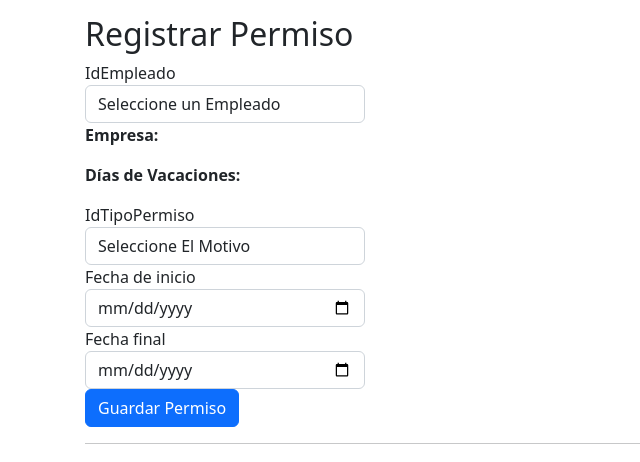
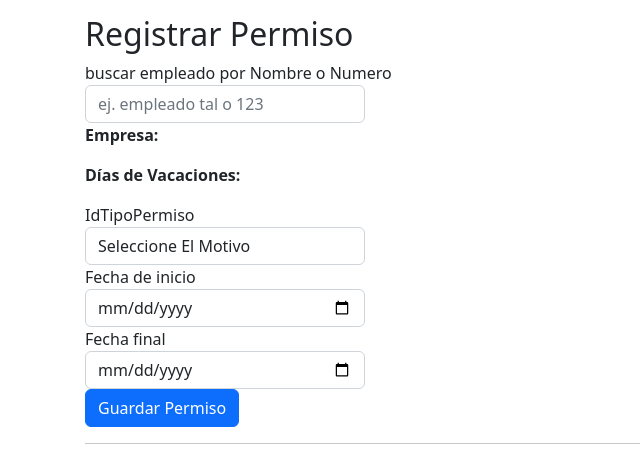
Before and after one commit to Oscarsalin12/Proyecto_Estadias, an ASP.NET MVC app: page /Permisos/CrearPermiso in a window 1280 px wide. Shown: the part 68-530 px from the top of the page, without its empty margins (0-640 px from the left). Run offline with ASP.NET Core 8 and stand-ins for ASP.NET MVC 5, Linux system fonts and the light colour scheme; data that the repository does not hold is empty; the project's own start-up code is not run, and a stand-in starts its controllers and pages; some libraries are stand-ins or nearby versions.

Commit message:
se realiza el metodo busueda por empleados por nombre

```diff
--- a/Proyecto_Estadias/Controllers/PermisosController.cs
+++ b/Proyecto_Estadias/Controllers/PermisosController.cs
@@ -209,6 +209,8 @@ namespace Proyecto_Estadias.Controllers
             return Json(new
             {
                 id = empleado.Id,
+                nombre = empleado.Nombre,
+                numEmpleado = empleado.NumEmpleado,
                 empresa = empleado.Empresas?.Nombre ?? "",
                 empresaId = empleado.IdEmpresa,
                 vacaciones = empleado.DiasDisponibles
--- a/Proyecto_Estadias/Views/Permisos/CrearPermiso.cshtml
+++ b/Proyecto_Estadias/Views/Permisos/CrearPermiso.cshtml
@@ -10,14 +10,21 @@
 @using (Html.BeginForm("CrearPermiso", "Permisos", FormMethod.Post))
 {
     <div class="form-group">
-        @Html.LabelFor(m => m.IdEmpleado)
-      <select id="IdEmpleado" name="IdEmpleado" class="form-control" onchange="cargarDatosEmpleado()">
+        @*despliege de lista*@
+
+        @*<select id="IdEmpleado" name="IdEmpleado" class="form-control" onchange="cargarDatosEmpleado()">
                 <option value="">Seleccione un Empleado</option>
                 @foreach (var emp in Model.Empleados)
                       {
                           <option value="@emp.Id">@emp.Nombre</option>
                       }
             </select>
+              @Html.ValidationMessageFor(m => m.IdEmpleado, "", new { @class = "text-danger"})
+              </div>*@
+        @*<div class="form-group">*@
+        <Label>buscar empleado por Nombre o Numero</Label>
+        <input type="text" id="busquedaEmpleado" class="form-control" placeholder="ej. empleado tal o 123" />
+        @Html.HiddenFor(m => m.IdEmpleado)
     </div>
 
     <div id="datosEmpleado" style="margin-bottom:15px;">
@@ -35,6 +42,7 @@
                 <option value="@motivo.Id">@motivo.NombreMotivo</option>
             }
         </select>
+        @Html.ValidationMessageFor(m => m.IdTipoPermiso, "", new { @class = "text-danger" })
     </div>
 
     <div class="form-group">
@@ -52,7 +60,10 @@
 }
 
 @section Scripts {
-    <script src="https://ajax.googleapis.com/ajax/libs/jquery/3.5.1/jquery.min.js"></script>
+    @Scripts.Render("~/bundles/jqueryval")
+    <script src="https://code.jquery.com/ui/1.13.2/jquery-ui.min.js"></script>
+    <link rel="stylesheet" href="https://code.jquery.com/ui/1.13.2/themes/base/jquery-ui.css" />
+    @*<script src="https://ajax.googleapis.com/ajax/libs/jquery/3.5.1/jquery.min.js"></script>*@
     <script>
         function cargarDatosEmpleado() {
             var empleadoId = $('#IdEmpleado').val();
@@ -70,5 +81,39 @@
                 $('#vacaciones').text('');
             }
         }
+        $(function () {
+            $('#busquedaEmpleado').autocomplete({
+                source: function (request, response) {
+                    $.ajax({
+                        url: '@Url.Action("BuscarEmpleado", "Permisos")',
+                        data: { filtro: request.term },
+                        success: function (data) {
+                            if (data) {
+                                response([{
+                                    label: data.nombre + " (" + data.numEmpleado + ")",
+                                    value: data.nombre,
+                                    id: data.id,
+                                    empresa: data.empresa,
+                                    vacaciones: data.vacaciones,
+                                    empresaId: data.empresaId
+
+                                }]);
+                            } else {
+                                response([]);
+                            }
+                        }
+                    });
+                },
+                minLength: 2,
+                select: function (event, ui) {
+                    $('#IdEmpleado').val(ui.item.id);
+                    $('#empresa').text(ui.item.empresa);
+                    $('#vacaciones').text(ui.item.vacaciones);
+                    $('#IdEmpresa').val(ui.item.empresaId);
+                }
+            });
+        });
+
+
     </script>
 }
--- a/Proyecto_Estadias/Views/Permisos/Paginacion.cshtml
+++ b/Proyecto_Estadias/Views/Permisos/Paginacion.cshtml
@@ -9,7 +9,7 @@
     <div class="row">
         <div class="card shadow-lg p-3 mb-5 bg-body rounded">
             <div class="card-body">
-                <div class="card-header">Listado de permisos </div>
+                <div class="card-header">Listado de permisos para super administrador</div>
                 <div class="card-text">
                     <div class="row">
                         <div class="col-xs-12 col-sm-12 col-md-12 col-lg-12">
```
Also changed, not shown: Proyecto_Estadias/ViewModels/PermisosVM.cs (+7 -1 lines). Lines whose indentation alone changed are shown as unchanged.
